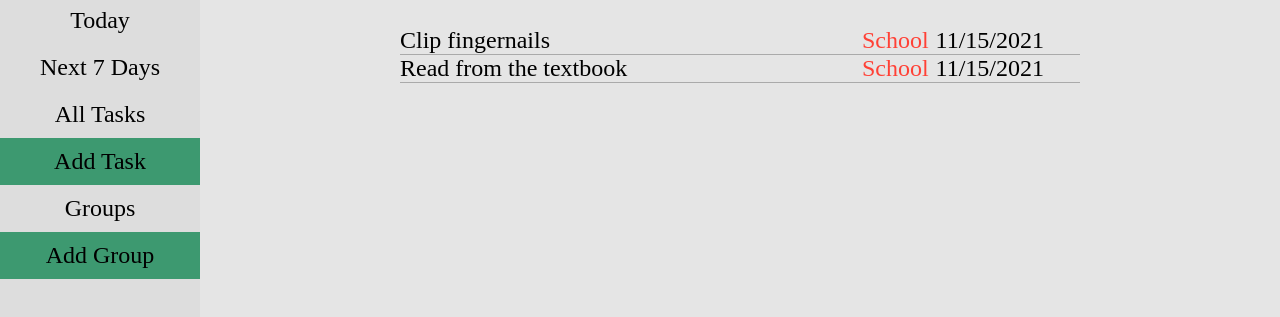
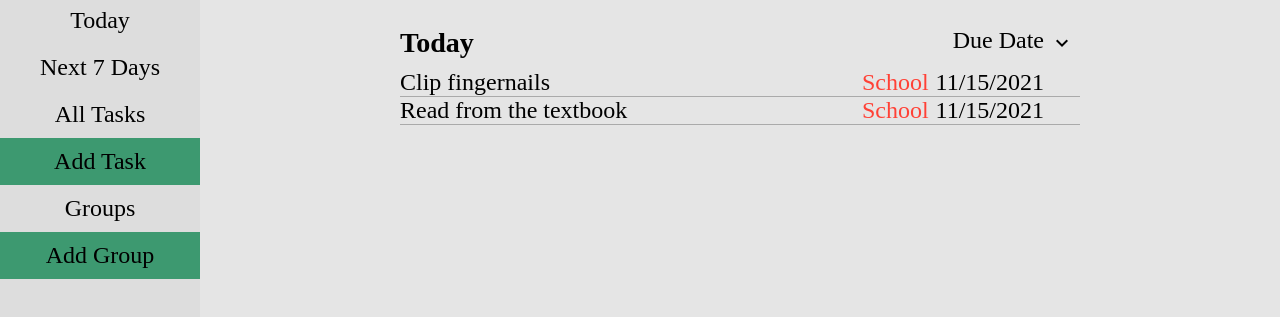
Before and after one commit to joshuaetperez/todo_list, a website built with webpack: page dist/index.html in a window 1280 px wide. Shown: the part 45-362 px from the top of the page. Built offline with nearby package versions, Linux system fonts and the light colour scheme.

Commit message:
Added a title header to each page

```diff
--- a/src/scripts/groups.js
+++ b/src/scripts/groups.js
@@ -1,7 +1,7 @@
 import '../style.css';
 import { AllTasks, TodaysTasks, Next7DaysTasks, CreatedGroups } from "./group.js"
 import addTaskToPage from "./add-task-to-page.js";
-import { CurrentTab, resetPage } from "./tab-pages.js";
+import { CurrentTab, resetPage, displayTitle } from "./tab-pages.js";
 
 // Sets up the "Groups" page
 export default function displayGroups() {
@@ -9,7 +9,9 @@ export default function displayGroups() {
     return;
   }
   resetPage();
+  displayTitle("Groups");
   CurrentTab.setTab("Groups");
+
   const CreatedGroupsArr = CreatedGroups.getArr();
   CreatedGroupsArr.forEach(group => {
     addGroupToPage(group);
--- a/src/scripts/tab-pages.js
+++ b/src/scripts/tab-pages.js
@@ -19,12 +19,38 @@ function resetPage() {
   document.querySelector(".main").innerHTML = "";
 }
 
+// Sets up the title header on the top of the page with a "Sort" field
+function displayTitle(tabPage) {
+  const containerDiv = document.querySelector(".main");
+  const titleDiv = document.createElement("div");
+  const titleHeader = document.createElement("h3");
+  const sortDiv = document.createElement("div");
+  const sortLabel = document.createElement("div");
+  const sortDirection = document.createElement("button");
+
+  titleDiv.classList.add("titleDiv");
+  sortDiv.classList.add("sortDiv");
+  titleHeader.textContent = `${tabPage}`;
+  sortLabel.textContent = "Due Date";
+
+  sortDirection.className = "sort-direction unselectable material-icons";
+  sortDirection.textContent = "expand_more";
+
+  sortDiv.appendChild(sortLabel);
+  sortDiv.appendChild(sortDirection);
+  sortDiv.addEventListener("click", sortEntries);
+  titleDiv.appendChild(titleHeader);
+  titleDiv.appendChild(sortDiv);
+  containerDiv.appendChild(titleDiv);
+}
+
 // Sets up the "All Tasks" page
 function displayAllTasks() {
   if (CurrentTab.getTab() === "All Tasks") {
     return;
   }
   resetPage();
+  displayTitle("All Tasks");
   CurrentTab.setTab("All Tasks");
 
   const containerDiv = document.querySelector(".main");
@@ -38,6 +64,7 @@ function displayToday() {
     return;
   }
   resetPage();
+  displayTitle("Today");
   CurrentTab.setTab("Today");
 
   const containerDiv = document.querySelector(".main");
@@ -51,6 +78,7 @@ function displayNext7Days() {
     return;
   }
   resetPage();
+  displayTitle("Next 7 Days");
   CurrentTab.setTab("Next 7 Days");
 
   const containerDiv = document.querySelector(".main");
@@ -58,4 +86,15 @@ function displayNext7Days() {
   Next7DaysTasksArr.forEach(task => addTaskToPage(task, containerDiv));
 };
 
-export {CurrentTab, resetPage, displayAllTasks, displayToday, displayNext7Days};
+// Displays tasks/groups based in either ascending or descending order
+function sortEntries(e) {
+  const sortDirection = document.querySelector(".sort-direction");
+  if (sortDirection.textContent === "expand_more") {
+    sortDirection.textContent = "expand_less";
+  }
+  else if (sortDirection.textContent === "expand_less") {
+    sortDirection.textContent = "expand_more";
+  }
+}
+
+export {CurrentTab, resetPage, displayTitle, displayAllTasks, displayToday, displayNext7Days};
--- a/src/style.css
+++ b/src/style.css
@@ -63,6 +63,15 @@ h3 {
 ul {
   padding: 0;
   margin: 0;
+}
+
+button {
+  border: 0;
+  background-color: transparent;
+}
+
+button:hover {
+  cursor: pointer;
 }
 
 #content {
@@ -230,14 +239,8 @@ ul {
   color: #FF4136;
 }
 
-.remove {
-  border: 0;
-  background-color: transparent;
-}
-
 .remove:hover {
   opacity: 1;
-  cursor: pointer;
   transform: scale(1.5, 1.5);
 }
 
@@ -270,3 +273,15 @@ ul {
   border-bottom: 1px #AAA solid;
   cursor: pointer;
 }
+
+.titleDiv {
+  display: flex;
+  justify-content: space-between;
+  margin-bottom: 10px;
+}
+
+.sortDiv {
+  display: flex;
+  justify-content: space-between;
+  cursor: pointer;
+}
```
Also changed, not shown: dist/main.js.
